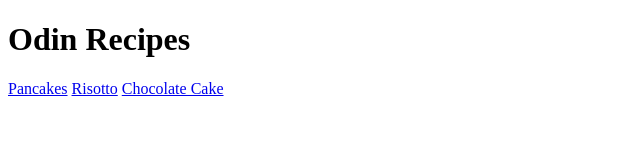
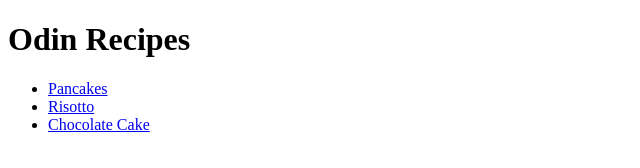
Before and after one commit to bryansloss/odin-recipes, a plain HTML site: page index.html in a window 1280 px wide. Shown: the whole page, without its empty margins (0-640 px from the left). Drawn offline with Linux system fonts and the light colour scheme.

Commit message:
Add unordered list to recipes links

```diff
--- a/index.html
+++ b/index.html
@@ -9,8 +9,10 @@
 
     <body>
         <h1>Odin Recipes</h1>
-        <a href="recipes/pancakes.html" target="_blank">Pancakes</a>
-        <a href="recipes/risotto.html" target="_blank">Risotto</a>
-        <a href="recipes/chocolate-cake.html" target="_blank">Chocolate Cake</a>
+        <ul>
+            <li><a href="recipes/pancakes.html" target="_blank">Pancakes</a></li>
+            <li><a href="recipes/risotto.html" target="_blank">Risotto</a></li>
+            <li><a href="recipes/chocolate-cake.html" target="_blank">Chocolate Cake</a></li>
+        </ul>
     </body>
 </hmtl>
```
